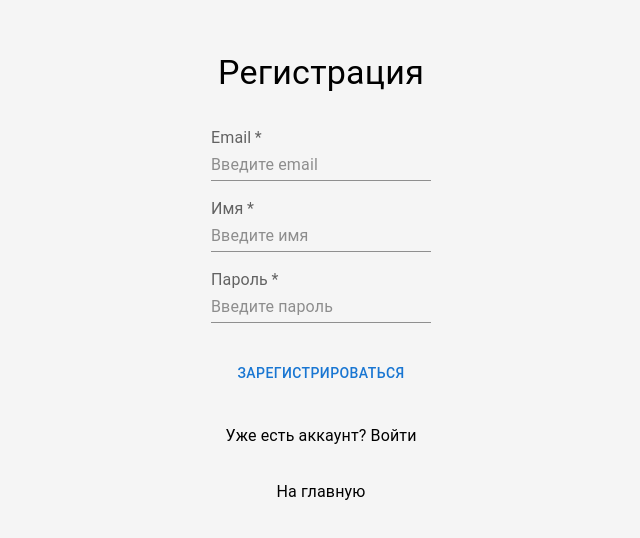
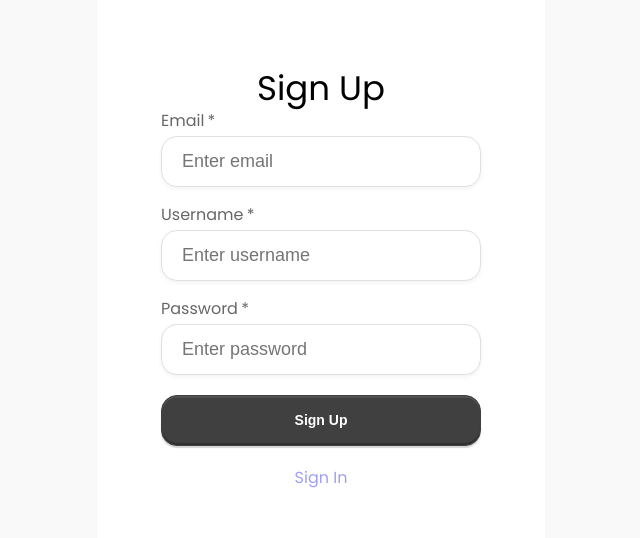
Before and after one commit to khodosevich/neuro-lab, a React (Vite) app in the folder client/: page /auth/sign-up in a window 1280 px wide. Shown: the part 122-660 px from the top of the page, without its empty margins (319-959 px from the left). Built offline with nearby package versions, Linux system fonts and the light colour scheme.

Commit message:
feat: переделал дизайн для авторизации, кастомные ui элементы

```diff
--- a/client/index.html
+++ b/client/index.html
@@ -4,7 +4,10 @@
     <meta charset="UTF-8" />
     <link rel="icon" type="image/svg+xml" href="/vite.svg" />
     <meta name="viewport" content="width=device-width, initial-scale=1.0" />
-    <title>Vite + React + TS</title>
+    <link rel="preconnect" href="https://fonts.googleapis.com">
+    <link rel="preconnect" href="https://fonts.gstatic.com" crossorigin>
+    <link href="https://fonts.googleapis.com/css2?family=Poppins:wght@300;400;500;600;700&display=swap" rel="stylesheet">
+    <title>Neuro-lab</title>
   </head>
   <body>
     <div id="root"></div>
--- a/client/package.json
+++ b/client/package.json
@@ -12,6 +12,7 @@
   "dependencies": {
     "@emotion/react": "^11.14.0",
     "@emotion/styled": "^11.14.0",
+    "@mui/base": "^5.0.0-beta.69",
     "@mui/icons-material": "^6.4.1",
     "@mui/material": "^6.4.1",
     "@reduxjs/toolkit": "^2.5.0",
--- /dev/null
+++ b/client/src/UI/CustomButton.tsx
@@ -0,0 +1,72 @@
+import { Button as BaseButton, buttonClasses } from '@mui/base/Button';
+import { styled } from '@mui/system';
+
+const black = {
+	50: '#e8e8e8',   // Светло-серый
+	100: '#d0d0d0',  // Серый
+	200: '#a8a8a8',  // Темно-серый
+	300: '#808080',  // Средний серый
+	400: '#585858',  // Темный серый
+	500: '#404040',  // Очень темный серый
+	600: '#303030',  // Почти черный
+	700: '#1c1c1c',  // Очень темный
+	800: '#0d0d0d',  // Угольный
+	900: '#000',  // Черный
+};
+
+const grey = {
+	50: '#f3f6f9',
+	100: '#e5eaf2',
+	200: '#dae2ed',
+	300: '#c7d0dd',
+	400: '#b0b8c4',
+	500: '#9da8b7',
+	600: '#6b7a90',
+	700: '#434d5b',
+	800: '#303740',
+	900: '#1c2025',
+};
+
+export const CustomButton = styled(BaseButton)(
+	({ theme }) => `
+  width: 320px;
+  font-family: 'IBM Plex Sans', sans-serif;
+  font-weight: 600;
+  font-size: 0.875rem;
+  line-height: 1.5;
+  background-color: ${black[500]}; // Используем черный цвет
+  padding-block: 14px;
+  border-radius: 16px;
+  color: white;
+  transition: background-color 150ms ease, color 150ms ease, box-shadow 150ms ease;
+  cursor: pointer;
+  border: 1px solid ${black[500]};
+  box-shadow: 0 2px 1px ${
+		theme.palette.mode === 'dark' ? 'rgba(0, 0, 0, 0.5)' : 'rgba(45, 45, 60, 0.2)'
+	}, inset 0 1.5px 1px ${black[400]}, inset 0 -2px 1px ${black[600]};
+
+  &:hover {
+    background-color: ${black[600]}; // Цвет при наведении
+  }
+
+  &.${buttonClasses.active} {
+    background-color: ${black[700]};
+    box-shadow: none;
+    transform: scale(0.99);
+  }
+
+  &.${buttonClasses.focusVisible} {
+    box-shadow: 0 0 0 4px ${theme.palette.mode === 'dark' ? black[300] : black[200]};
+    outline: none;
+  }
+
+  &.${buttonClasses.disabled} {
+    background-color: ${theme.palette.mode === 'dark' ? grey[700] : grey[200]};
+    color: ${theme.palette.mode === 'dark' ? grey[200] : grey[700]};
+    border: 0;
+    cursor: default;
+    box-shadow: none;
+    transform: scale(1);
+  }
+  `,
+);
--- /dev/null
+++ b/client/src/UI/CustomInput.tsx
@@ -0,0 +1,57 @@
+import * as React from 'react';
+import { useInput } from '@mui/base/useInput';
+import { styled } from '@mui/system';
+import { unstable_useForkRef as useForkRef } from '@mui/utils';
+import { InputLabel, Box } from '@mui/material';
+
+interface CustomInputProps extends React.InputHTMLAttributes<HTMLInputElement> {
+	label: string;
+}
+
+const StyledInputElement = styled('input')(
+	({ theme }) => `
+  width: 320px;
+  font-size: 18px;
+  padding: 14px 20px;
+  border-radius: 16px;
+  color: ${theme.palette.text.primary};
+  background: ${theme.palette.background.paper};
+  border: 1px solid ${theme.palette.grey[300]};
+  box-shadow: 0 2px 4px ${
+		theme.palette.mode === 'dark' ? 'rgba(0,0,0, 0.5)' : 'rgba(0,0,0, 0.05)'
+	};
+
+  &:hover {
+    border-color: ${theme.palette.primary.main};
+  }
+
+  &:focus {
+    border-color: ${theme.palette.primary.main};
+    box-shadow: 0 0 0 1px ${theme.palette.primary.light};
+  }
+
+  &:focus-visible {
+    outline: 0;
+  }
+`,
+);
+
+const CustomInput = React.forwardRef<HTMLInputElement, CustomInputProps>(function CustomInput(
+	{ label, ...props },
+	ref
+) {
+	const { getRootProps, getInputProps } = useInput(props);
+	const inputProps = getInputProps();
+	inputProps.ref = useForkRef(inputProps.ref, ref);
+
+	return (
+		<Box>
+			<InputLabel required>{label}</InputLabel>
+			<Box sx={{ marginTop: '4px' }} {...getRootProps()}>
+				<StyledInputElement {...props} {...inputProps} />
+			</Box>
+		</Box>
+	);
+});
+
+export default CustomInput;
--- /dev/null
+++ b/client/src/UI/StyledNavLink.tsx
@@ -0,0 +1,28 @@
+import React, { ReactNode } from 'react';
+import { NavLink } from 'react-router-dom';
+import { styled } from '@mui/system';
+
+interface CustomNavLinkProps {
+	to: string;
+	children: ReactNode; // Явно указываем тип для children
+}
+
+const StyledNavLink = styled(NavLink)(
+	({ theme }) => `
+  font-size: 1rem;
+  color: ${theme.palette.text.primary};
+  text-decoration: none;
+  padding: 4px 8px;
+  border-radius: 8px;
+  transition: background-color 150ms ease, color 150ms ease;
+
+  &:hover {
+    background-color: ${theme.palette.grey[200]};
+    color: ${theme.palette.primary.dark};
+  }
+  `
+);
+
+export const CustomNavLink: React.FC<CustomNavLinkProps> = ({ to, children }) => {
+	return <StyledNavLink to={to}>{children}</StyledNavLink>;
+};
--- a/client/src/components/Header.tsx
+++ b/client/src/components/Header.tsx
@@ -1,50 +1,58 @@
-import { Box, Button, Switch } from '@mui/material';
+import { Box, Button, Switch, useTheme } from '@mui/material';
 import { NavLink } from 'react-router-dom';
 import { useDispatch, useSelector } from 'react-redux';
 import { logout } from '../../store/actios-creators/userAction.ts';
+import { CustomButton } from '../UI/CustomButton.tsx';
+import { CustomNavLink } from '../UI/StyledNavLink.tsx';
 
 const Header = ({ onToggleTheme, isDarkMode }: { onToggleTheme: () => void; isDarkMode: boolean }) => {
 
 	const isAuth = useSelector((state: any) => state.user.isAuth);
 	const dispatch = useDispatch();
+	const theme = useTheme();
 
 	const logoutHandler = () => {
 		dispatch(logout());
 	};
 
 	return (
-		<Box className="header">
-			<Box className="container" sx={{ display: 'flex', alignItems: 'center', gap: 2 }}>
+		<Box sx={{ backgroundColor: theme.palette.background.default, paddingTop: '20px' }}>
+			<Box className="container" sx={{ display: 'flex', alignItems: 'center', gap: 2, justifyContent: 'space-between' }}>
 				<Box className="header__logo">
 					neuro-lab
 				</Box>
 
 				<Box className="header__menu" sx={{ display: 'flex', alignItems: 'center', gap: 2 }}>
-					<NavLink to="/">
-						home
-					</NavLink>
-					<NavLink to="/auth/sign-in">
-						Войти
-					</NavLink>
-					<NavLink to="/auth/sign-up">
-						Регистрация
-					</NavLink>
-					<NavLink to="/profile">
-						Профиль
-					</NavLink>
+					<CustomNavLink to="/">
+						Home
+					</CustomNavLink>
+					<CustomNavLink to="/models">
+						Models
+					</CustomNavLink>
+					<CustomNavLink to="/profile">
+						Profile
+					</CustomNavLink>
 				</Box>
 
-				{
-					isAuth &&
+				<Box sx={{ display: 'flex', alignItems: 'center', gap: 2 }}>
+					{
+						isAuth ?
+						<Box>
+							<CustomButton sx={{ maxWidth: '100px', paddingBlock: '8px' }} onClick={logoutHandler}>
+								Log out
+							</CustomButton>
+						</Box>
+						       : <Box>
+							<Button variant="contained">
+								<NavLink style={{ color: '#fff' }} to="/auth/sign-in">
+									Sign In
+								</NavLink>
+							</Button>
+						</Box>
+					}
 					<Box>
-						<Button onClick={logoutHandler}>
-							logout
-						</Button>
+						<Switch checked={isDarkMode} onChange={onToggleTheme}/>
 					</Box>
-				}
-
-				<Box>
-					<Switch checked={isDarkMode} onChange={onToggleTheme} />
 				</Box>
 			</Box>
 		</Box>
--- a/client/src/main.tsx
+++ b/client/src/main.tsx
@@ -2,7 +2,7 @@ import { Provider } from 'react-redux';
 import { useLocation } from 'react-router-dom';
 import { store } from '../store';
 import { Routes } from './routes';
-import { Box, CssBaseline, ThemeProvider } from '@mui/material';
+import { Box, CssBaseline, ThemeProvider, useTheme } from '@mui/material';
 import './styles/base.scss';
 import Header from './components/Header.tsx';
 import { Fragment, useState } from 'react';
@@ -12,6 +12,7 @@ const Main = () => {
 	const location = useLocation();
 	const excludedRoutes = ['/auth/sign-in', '/auth/sign-up', '/404'];
 	const isShowHeader = !excludedRoutes.includes(location.pathname);
+	const theme = useTheme();
 
 	const [isDarkMode, setIsDarkMode] = useState(false);
 
@@ -24,8 +25,8 @@ const Main = () => {
 			<Provider store={store}>
 				<ThemeProvider theme={isDarkMode ? darkTheme : lightTheme}>
 					<CssBaseline/>
-					{isShowHeader && <Header onToggleTheme={ toggleTheme } isDarkMode={ isDarkMode }/>}
-					<Box className="container">
+					<Box sx={{ backgroundColor: theme.palette.background.default }}>
+						{isShowHeader && <Header onToggleTheme={ toggleTheme } isDarkMode={ isDarkMode }/>}
 						<Routes/>
 					</Box>
 				</ThemeProvider>
--- a/client/src/pages/404.tsx
+++ b/client/src/pages/404.tsx
@@ -1,12 +1,13 @@
-import { Box, Typography } from '@mui/material';
+import { Box, Typography, useTheme } from '@mui/material';
 import { NavLink } from 'react-router-dom';
 
 const NotFound = () => {
+	const theme = useTheme();
+
 	return (
-		<Box sx={{ display: 'flex', flexDirection: 'column', alignItems: 'center', justifyContent: 'center', height: '100vh', color: 'white' }}>
-			<Typography variant='h1' sx={{ fontSize:'80px' }}>Такой страницы нет! - 404</Typography>
-			<Typography sx={{ fontSize:'35px' }}>Немного не туда зашел!)</Typography>
-			<NavLink to='/'>Вернутся на главную</NavLink>
+		<Box sx={{ display: 'flex', flexDirection: 'column', alignItems: 'center', justifyContent: 'center', height: '100vh', color: theme.palette.text.primary }}>
+			<Typography variant='h1' sx={{ fontSize:'80px' }}>Not found! - 404</Typography>
+			<NavLink style={{ fontSize: '30px', color: '#506ada' }} to='/'>Home</NavLink>
 		</Box>
 	);
 };
--- a/client/src/pages/auth/AuthPage.tsx
+++ b/client/src/pages/auth/AuthPage.tsx
@@ -1,4 +1,4 @@
-import { Box, Button, Input, InputLabel, Typography } from '@mui/material';
+import { Box, Button, Input, InputLabel, Typography, useTheme } from '@mui/material';
 import { NavLink, useNavigate } from 'react-router-dom';
 import { methods } from '../../api/methods.ts';
 import { useState } from 'react';
@@ -6,12 +6,15 @@ import { useDispatch } from 'react-redux';
 import { login } from '../../../store/actios-creators/userAction.ts';
 import { UserCredentials, UserProfile } from '../../types/type.ts';
 import { jwtDecode } from 'jwt-decode';
+import CustomInput from '../../UI/CustomInput.tsx';
+import { CustomButton } from '../../UI/CustomButton.tsx';
 
 const AuthPage = ({ type }: { type: string }) => {
 	const [email, setEmail] = useState('');
 	const [password, setPassword] = useState('');
 	const [username, setUsername] = useState('');
 	const dispatch = useDispatch();
+	const theme = useTheme();
 
 	const navigate = useNavigate();
 
@@ -68,63 +71,51 @@ const AuthPage = ({ type }: { type: string }) => {
 	}
 
 	return (
-		<Box sx={{ display: 'flex', flexDirection: 'column', alignItems: 'center', justifyContent: 'center', height: '100vh' }}>
-			<Box sx={{ display: 'flex', flexDirection: 'column', gap:'32px', padding: '32px', borderRadius: '12px' }}>
+		<Box sx={{ display: 'flex', alignItems: 'center', justifyContent: 'center', minHeight: '100vh', backgroundColor: theme.palette.background.default }}>
+			<Box sx={{ maxWidth: '700px', maxHeight: '680px', display: 'flex', flexDirection: 'column', alignItems: 'center', justifyContent: 'center',  backgroundColor: theme.palette.background.paper, padding: '180px 64px', borderRadius: '32px' }}>
 				<Box className="auth-page__title">
-					<Typography sx={{ textAlign: 'center' }} variant='h4'>{isSignIn ? 'Вход' : 'Регистрация'}</Typography>
+					<Typography sx={{ textAlign: 'center' }} variant='h4'>{isSignIn ? 'Sign In' : 'Sign Up'}</Typography>
 				</Box>
 
 				<Box sx={{ display: 'flex', flexDirection: 'column', gap: '16px' }}>
-					<Box>
-						<InputLabel required={true}>
-							Email
-						</InputLabel>
-						<Input placeholder="Введите email" type="email"
-						       onChange={ (e) => { setEmail(e.target.value) }}
-						       value={email}/>
-					</Box>
+					<CustomInput
+						label="Email"
+						placeholder="Enter email"
+						type="email"
+						onChange={(e) => setEmail(e.target.value)}
+						value={email}
+					/>
 					{
 						!isSignIn &&
-						<Box>
-							<InputLabel required={true}>
-								Имя
-							</InputLabel>
-							<Input placeholder="Введите имя" type="text"
-							       onChange={ (e) => { setUsername(e.target.value) }}
-							       value={username}/>
-						</Box>
+						<CustomInput
+							label="Username"
+							placeholder="Enter username"
+							type="text"
+							onChange={(e) => setUsername(e.target.value)}
+							value={username}
+						/>
 					}
-					<Box>
-						<InputLabel required={true}>
-							Пароль
-						</InputLabel>
-						<Input placeholder="Введите пароль" type="password"
-						       onChange={ (e) => { setPassword(e.target.value) }}
-						       value={password}/>
-					</Box>
+					<CustomInput
+						label="Password"
+						placeholder="Enter password"
+						type="password"
+						onChange={(e) => setPassword(e.target.value)}
+						value={password}
+					/>
 				</Box>
 
-				<Box sx={{ display: 'flex', flexDirection: 'column', gap: '16px' }} onClick={ authHandler }>
-					<Button>
-						{isSignIn ? 'Войти' : 'Зарегистрироваться'}
-					</Button>
+				<Box sx={{ marginTop: '20px' }} onClick={ authHandler }>
+					<CustomButton>
+						{isSignIn ? 'Sign In' : 'Sign Up'}
+					</CustomButton>
 				</Box>
 
-				<Box sx={{ textAlign: 'center' }}>
+				<Box sx={{ marginTop: '20px'}}>
 					{
 						isSignIn
-						? <Typography>
-							<NavLink to="/auth/sign-up">Зарегистрироваться</NavLink>
-						</Typography>
-						: <Typography>
-							Уже есть аккаунт?&nbsp;
-							<NavLink to="/auth/sign-in">Войти</NavLink>
-						</Typography>
+						? <NavLink style={{ color: '#9F9FF8' }} to="/auth/sign-up">Sign Up</NavLink>
+						: <NavLink style={{ color: '#9F9FF8' }} to="/auth/sign-in">Sign In</NavLink>
 					}
-				</Box>
-
-				<Box sx={{textAlign: 'center'}}>
-					<NavLink to="/">На главную</NavLink>
 				</Box>
 			</Box>
 		</Box>
--- a/client/src/styles/base.scss
+++ b/client/src/styles/base.scss
@@ -38,12 +38,16 @@ button {
 }
 
 a {
-	color: inherit;
 	text-decoration: none;
 }
 
 .container {
-	max-width: 1280px;
+	max-width: 1440px;
 	margin: 0 auto;
 	padding: 0 15px;
 }
+
+body {
+	font-family: "Poppins", serif !important;
+	font-weight: 400;
+}
--- a/client/src/theme.ts
+++ b/client/src/theme.ts
@@ -10,13 +10,20 @@ export const lightTheme = createTheme({
 			main: '#dc004e',
 		},
 		background: {
-			default: '#f5f5f5',
+			default: '#F9F9FA',
 			paper: '#fff',
 		},
 		text: {
 			primary: '#000',
 		},
 	},
+	typography: {
+		"fontFamily": `"Poppins", serif`,
+		"fontSize": 14,
+		"fontWeightLight": 300,
+		"fontWeightRegular": 400,
+		"fontWeightMedium": 500
+	}
 });
 
 export const darkTheme = createTheme({
@@ -29,11 +36,18 @@ export const darkTheme = createTheme({
 			main: '#f48fb1',
 		},
 		background: {
-			default: '#121212',
-			paper: '#1e1e1e',
+			default: '#474747',
+			paper: '#2A2A2A',
 		},
 		text: {
 			primary: '#fff',
 		},
 	},
+	typography: {
+		"fontFamily": `"Poppins", serif`,
+		"fontSize": 14,
+		"fontWeightLight": 300,
+		"fontWeightRegular": 400,
+		"fontWeightMedium": 500
+	}
 });
```
Also changed, not shown: 1 other file (tests, documents, lock files or other folders).
